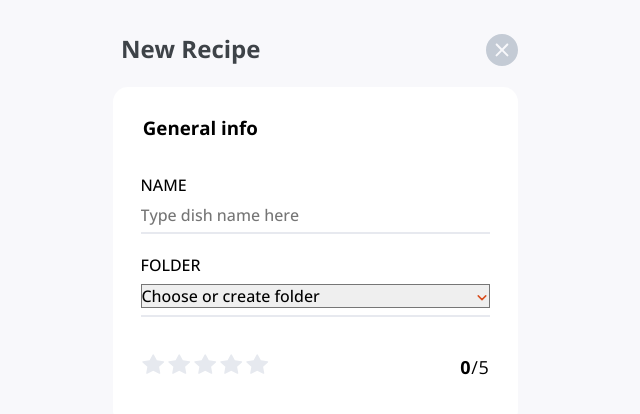
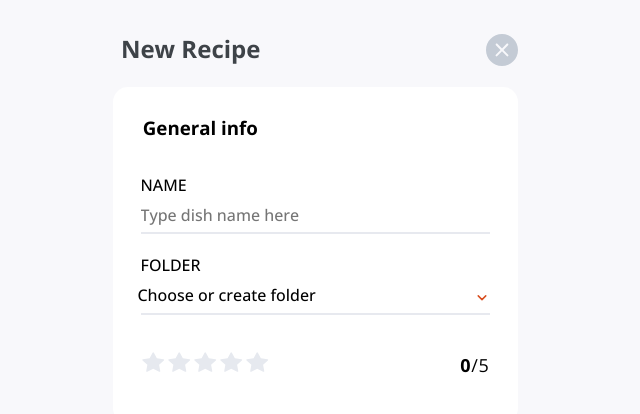
Before and after one commit to Android789515/recipe-site, a Next.js app: page / in a window 1280 px wide. Shown: the top 414 px of the page, without its empty margins (325-965 px from the left). Built offline with nearby package versions, Linux system fonts and the light colour scheme.

Commit message:
Fixed class name accidental refactor.

```diff
--- a/styles/generic-components/forms-and-inputs/ControlledDropdown.module.scss
+++ b/styles/generic-components/forms-and-inputs/ControlledDropdown.module.scss
@@ -1,6 +1,6 @@
 @use '../../mixins';
 
-.folderDropdown {
+.dropdown {
   @include mixins.unstyledDropdown;
   @include mixins.clickable;
 
```
